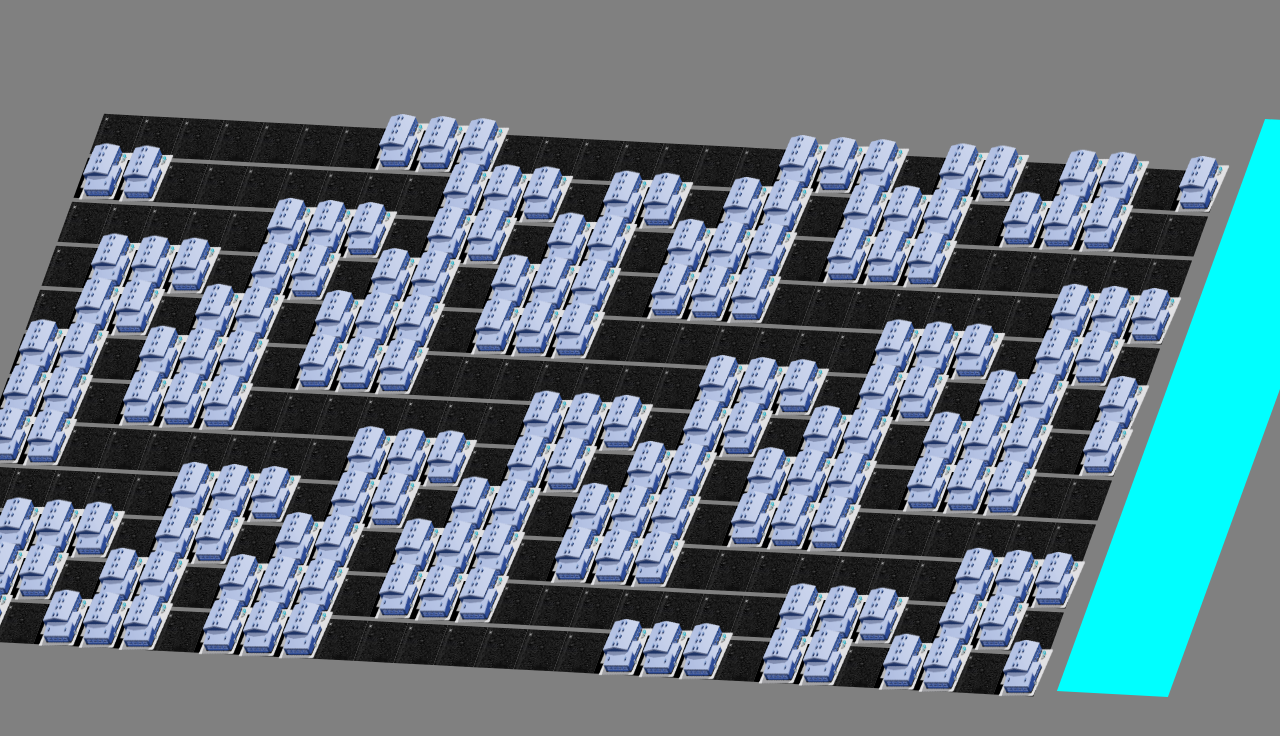
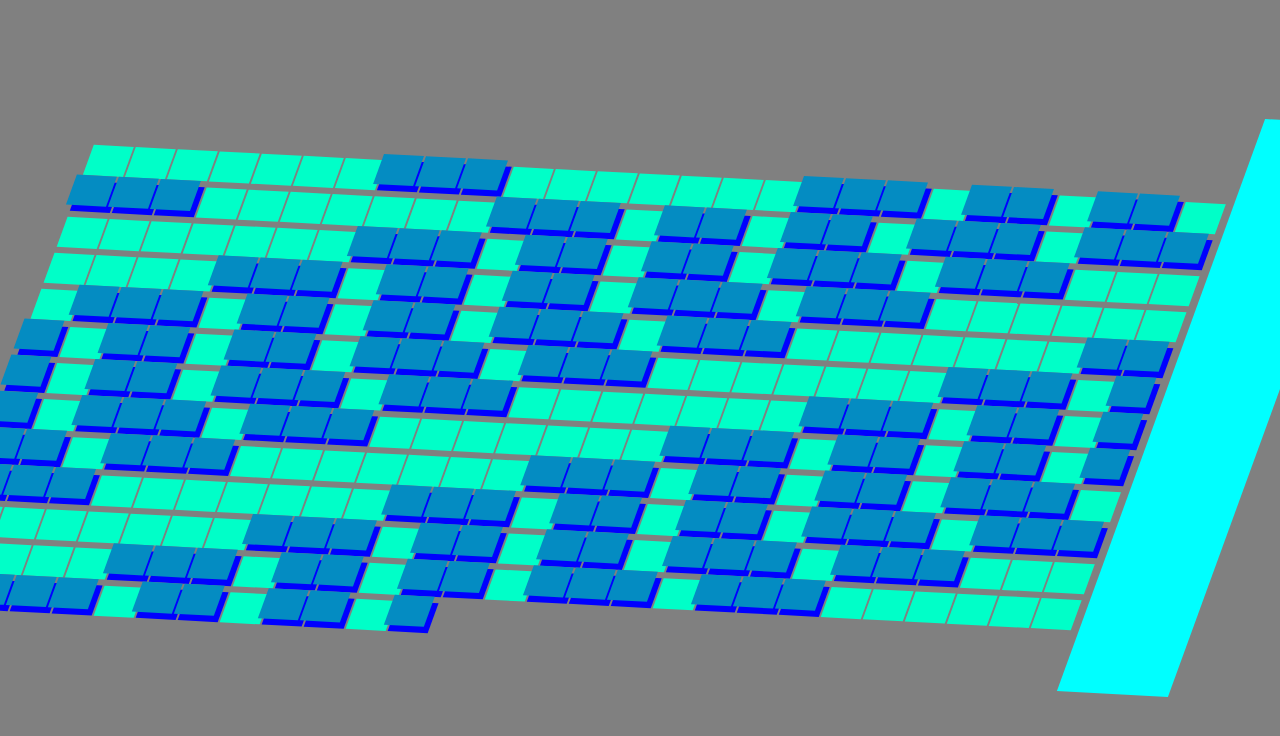
Before and after one commit to Siemik/zombie-attack, a plain HTML site: page index.html in a window 1280 px wide. Shown: the top 736 px of the page. Drawn offline with Linux system fonts and the light colour scheme.

Commit message:
Changed graphics with color blocks

```diff
--- a/game.js
+++ b/game.js
@@ -46,15 +46,37 @@ levelOne.forEach((element) => {
   else {
     const buldingBlock = document.createElement("div")
     buldingBlock.className = "building"
-    const buildingImg = document.createElement("img")
-    buildingImg.className = "building-img"
-    buildingImg.src = "building.png"
     game.appendChild(buldingBlock)
-    buldingBlock.appendChild(buildingImg)
     buldingBlock.infectable = false
   }
-  lineBreak++
-  if ((lineBreak - 9) % 10 == 10)  {
-    game.appendChild(document.createElement("br"))
-  }
+  // lineBreak++
+  // if ((lineBreak - 9) % 10 == 10)  {
+  //   game.appendChild(document.createElement("br"))
+  // }
 });
+
+// zombie
+const zombie = () => {
+  //inicjuje pierwszego zombie
+  document.getElementById("street-block-0").infected = true;
+  //Sprawdza wszytkie bloki na których mogą być zombie
+  let streetBlocks = Array.from(document.querySelectorAll('.street'))
+  // Wypluwa tablice z wszystkimi kafelkami które są zombie
+  const infectedZombies = streetBlocks.filter(isZombie => {
+    return isZombie.infected == true;
+  })
+  console.log(infectedZombies)
+
+  // Zarażanie sąsiadów
+  let position = infectedZombies[0].id.slice(13)
+  console.log(position)
+  // górny blok
+  let positionTopNeighbor = position - 15
+  // prawy blok
+  let positionRightNeighbor = position + 1
+  // dolny blok
+  let positionBottomNeighbor = position + 15
+  // lewy blok
+  let positionLeftNeighbor = position - 1
+  //for each które przejdzie przez infectedZombies i zarazi sąsiadów
+}
--- a/styles/_variables.scss
+++ b/styles/_variables.scss
@@ -1,6 +1,11 @@
 /** @format */
+$h-w: 40px;
 
+$transform: skew(-20deg, 3deg);
 // Street
 $street-color: rgb(122, 122, 122);
 $street-color-hover: rgb(54, 54, 54);
 $building-color: blue;
+
+$block-margin: 1px;
+$after-absolut: 5px;
--- a/styles/styles.scss
+++ b/styles/styles.scss
@@ -8,53 +8,59 @@ body {
   background-color: grey;
 }
 #city {
-  transform: skew(-20deg, 3deg);
+  transform: $transform;
   margin: 0;
   width: 1159px;
 }
 #sea {
-  transform: skew(-20deg, 3deg);
+  transform: $transform;
   background-color: aqua;
   height: 572px;
   width: 112px;
 }
-$h-w: 40px;
-
+.building,
+.building::after,
+.street,
+.street-bombed,
+.street-bombed::after {
+  width: $h-w;
+  height: $h-w - 10px;
+  margin: $block-margin;
+  display: inline-block;
+}
 .building {
-  width: $h-w;
-  height: $h-w;
+  background: blue;
   position: relative;
-  display: inline-block;
-  background-color: black;
 }
-.building-img {
-  width: $h-w + 15px;
-  height: $h-w + 15px;
-  top: -15px;
-  left: -5px;
+.building::after {
+  content: "";
+  background: rgb(4, 140, 194);
   position: absolute;
-  transform: skew(20deg, -3deg);
+  bottom: $after-absolut;
+  right: $after-absolut;
 }
 
 .street,
 .street-bombed {
-  width: $h-w;
-  height: $h-w;
-  background-color: $street-color;
-  background-image: url("../street-img.jpg");
-  display: inline-block;
+  background: rgb(0, 255, 200);
 }
 
 .street-bombed {
-  background-image: url("../street-hole-img.jpg");
-  background-position: center;
-  background-size: cover;
+  background: rgb(125, 63, 240);
+  position: relative;
+  transition-duration: 0.5s;
+}
+
+.street-bombed::after {
+  content: "";
+  background: rgb(166, 129, 235);
+  position: absolute;
+  bottom: $after-absolut;
+  right: $after-absolut;
+  transition-duration: 0.3s;
 }
 
 .street:hover {
-  width: $h-w;
-  height: $h-w;
   background-color: $street-color-hover;
-  display: inline-block;
   opacity: 0.7;
 }
```
Also changed, not shown: css/styles.css, 1 other file.
